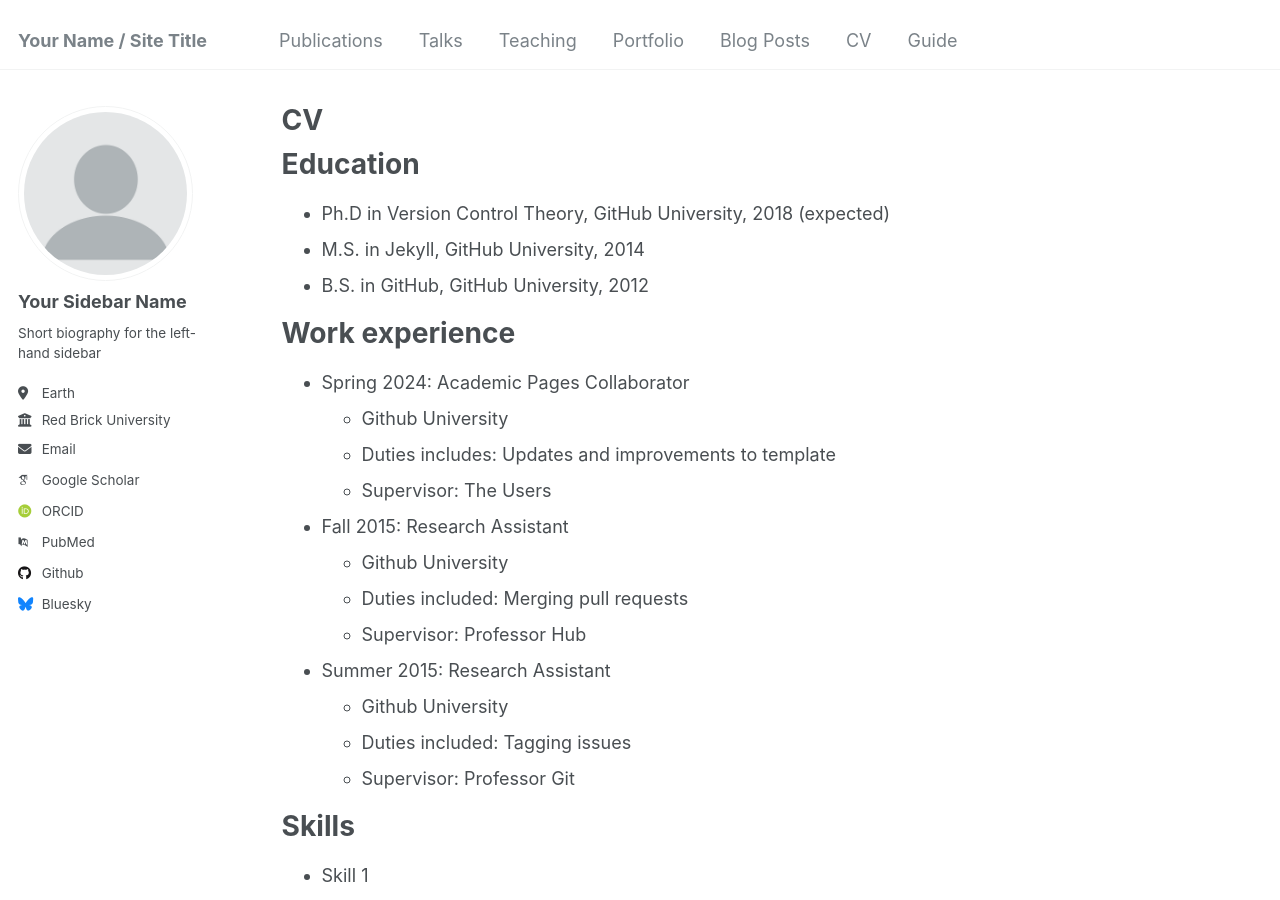
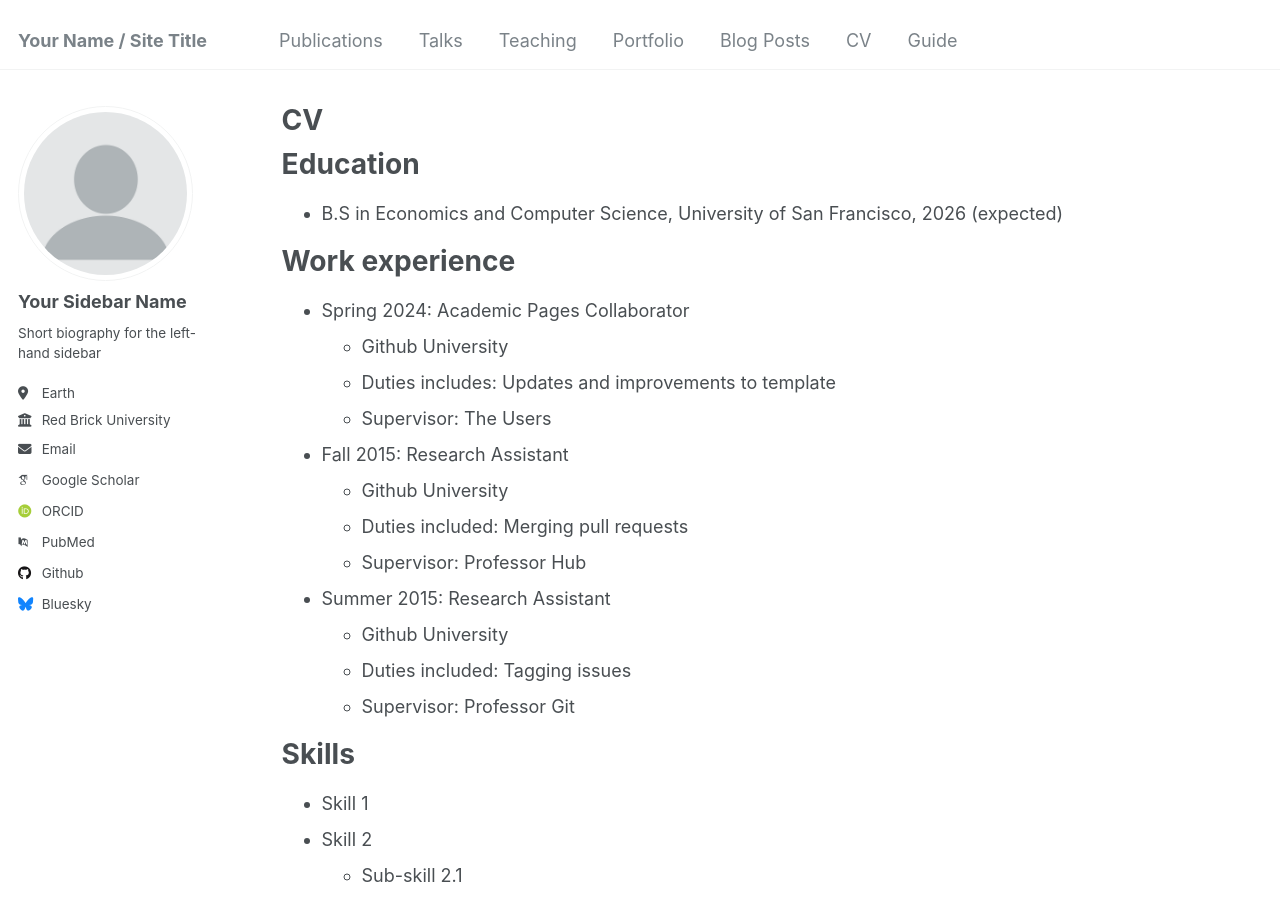
Before and after one commit to JBurrell999/JBurrell999.github.io, a Jekyll site: the page built from _pages/cv.md, in a window 1280 px wide and 900 px high. Built offline with Jekyll 4.4.1, drawn with Linux system fonts in a browser that asks for light colours; some web fonts are replaced.

Commit message:
Update cv.md

```diff
--- a/_pages/cv.md
+++ b/_pages/cv.md
@@ -11,9 +11,7 @@
 
 Education
 ======
-* Ph.D in Version Control Theory, GitHub University, 2018 (expected)
-* M.S. in Jekyll, GitHub University, 2014
-* B.S. in GitHub, GitHub University, 2012
+* B.S in Economics and Computer Science, University of San Francisco, 2026 (expected)
 
 Work experience
 ======
```
